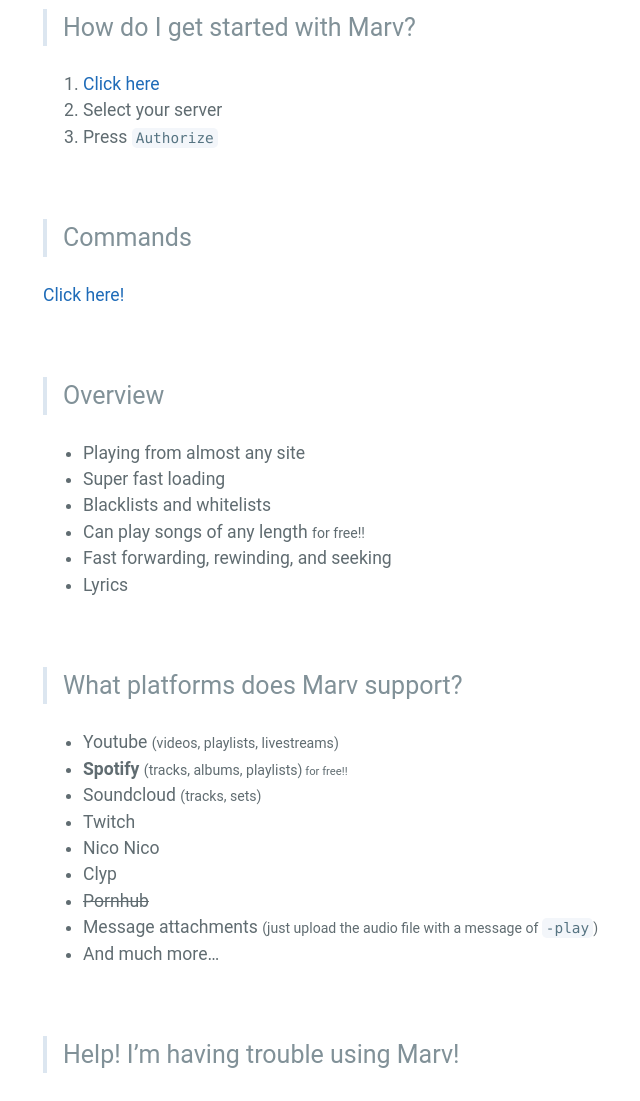
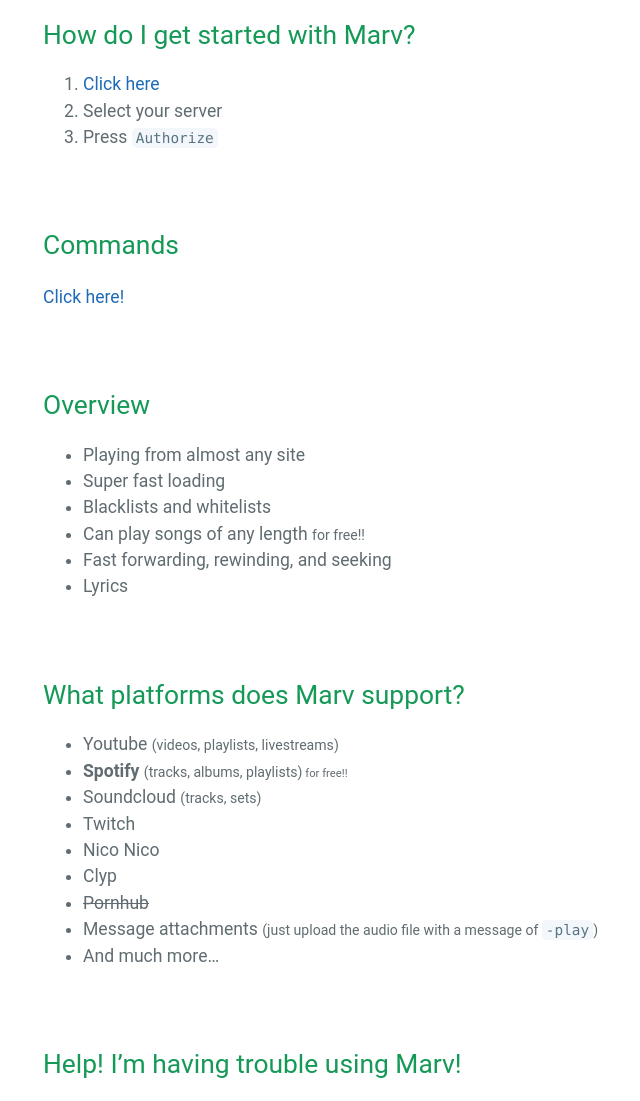
Before and after one commit to mymindishazel/marv-docs, a Jekyll site: the page built from index.md, in a window 1280 px wide. Shown: the part 748-1849 px from the top of the page, without its empty margins (181-821 px from the left). Built offline with Jekyll 4.4.1, drawn with Linux system fonts in a browser that asks for light colours; our own code applies the rules of GitHub Pages for plain Markdown files.

```diff
--- a/index.md
+++ b/index.md
@@ -2,7 +2,7 @@
 
 [![Discord Bots](https://discordbots.org/api/widget/status/234395307759108106.png?noavatar=true)](https://discordbots.org/bot/234395307759108106?utm_source=widget) [![Discord Bots](https://discordbots.org/api/widget/servers/234395307759108106.png?noavatar=true)](https://discordbots.org/bot/234395307759108106?utm_source=widget) [![Discord Bots](https://discordbots.org/api/widget/upvotes/234395307759108106.png?noavatar=true)](https://discordbots.org/bot/234395307759108106?utm_source=widget)
 
-> How do I get started with Marv?
+## How do I get started with Marv?
 
 1. [Click here](https://discordapp.com/oauth2/authorize?scope=bot&client_id=234395307759108106&permissions=3263552)
 2. Select your server
@@ -10,13 +10,13 @@
 
 <br>
 
-> Commands
+## Commands
 
 [Click here!](/commands/)
 
 <br>
 
-> Overview
+## Overview
 
 - Playing from almost any site
 - Super fast loading
@@ -27,7 +27,7 @@
 
 <br>
 
-> What platforms does Marv support?
+## What platforms does Marv support?
 
 - Youtube <small>(videos, playlists, livestreams)</small>
 - **Spotify** <small>(tracks, albums, playlists)<small> for free!!</small></small>
@@ -41,7 +41,7 @@
 
 <br>
 
-> Help! I'm having trouble using Marv!
+## Help! I'm having trouble using Marv!
 
 Hop on [**Marv Support**](https://discord.gg/WmDyx7C) and we'll do our best to help you out c:
 
```
